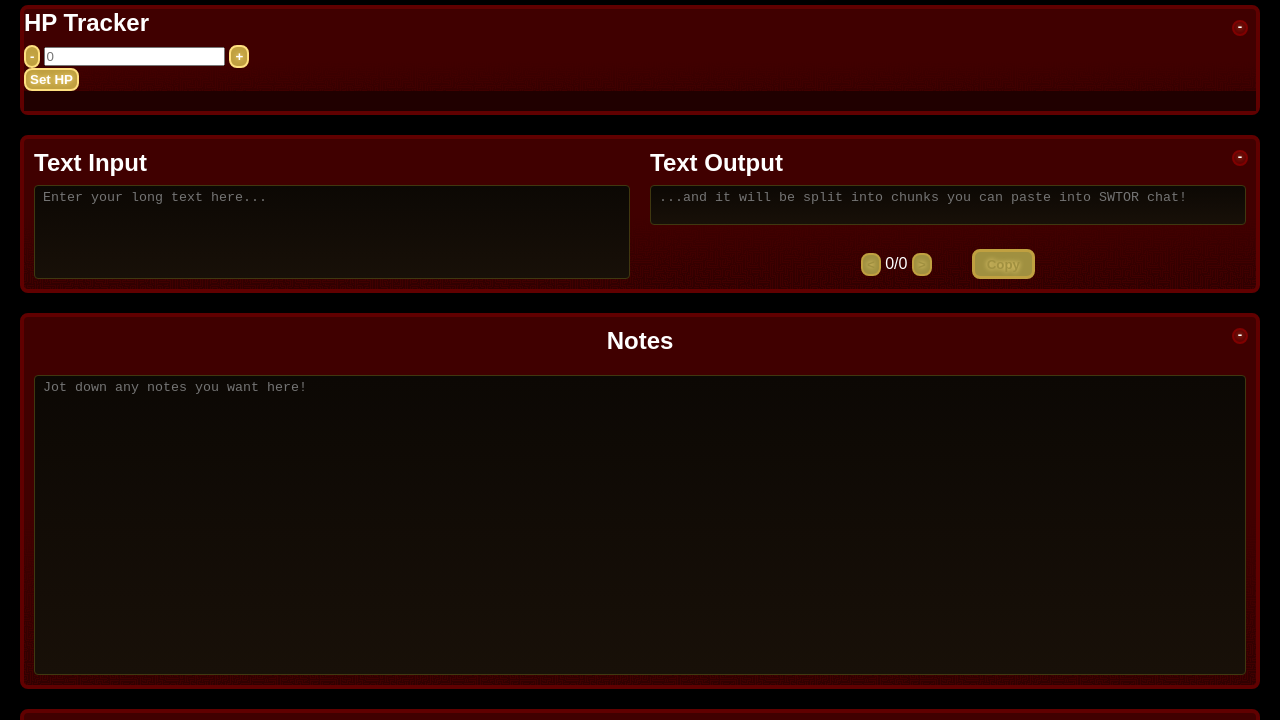
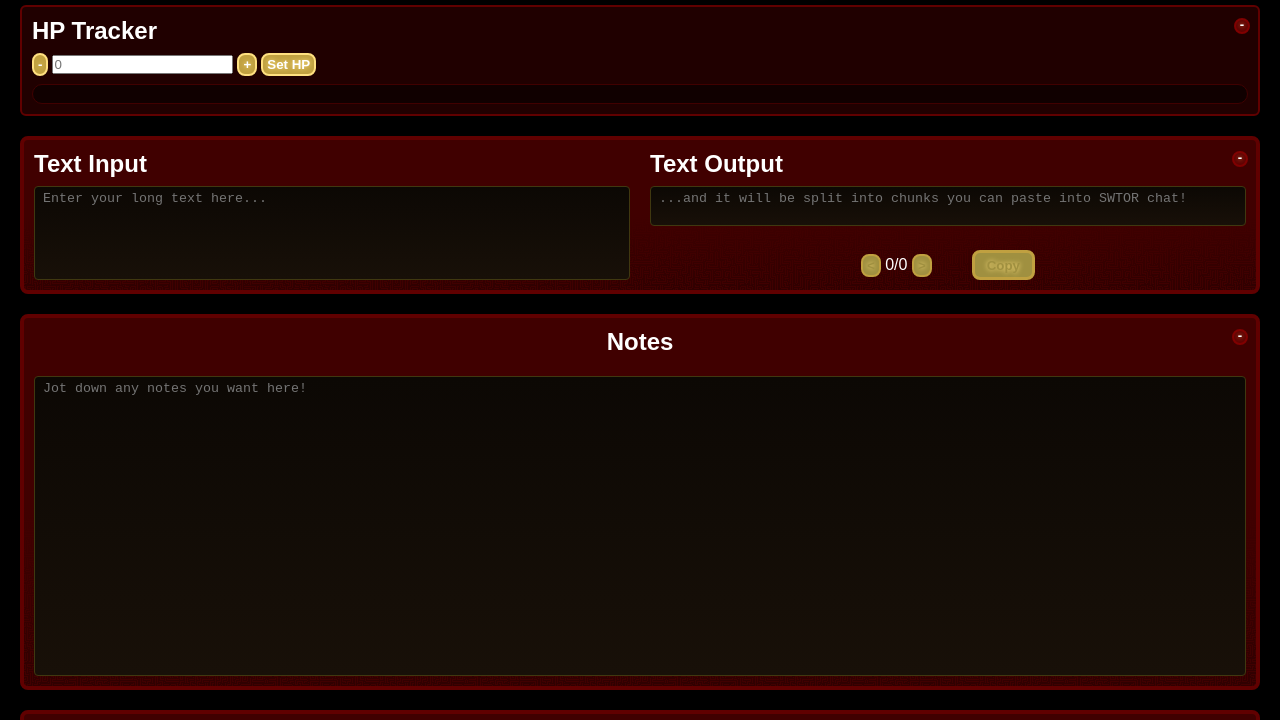
Before and after one commit to itsLeveric/i-love-democracy, a plain HTML site: page index.html in a window 1280 px wide. Shown: the part 61-781 px from the top of the page. Drawn offline with Linux system fonts and the light colour scheme.

Commit message:
I hate this

```diff
--- a/assets/css/style.css
+++ b/assets/css/style.css
@@ -453,15 +453,30 @@ textarea {
 		height: auto;
 	}
 }
+/* === HP Tracker Bar Styles === */
+#hpTrackerSection {
+  display: flex;
+  flex-direction: column;
+  align-items: stretch;
+  background: #200000;
+  border: 2px solid #600000;
+  border-radius: 6px;
+  padding: 10px;
+  margin-bottom: 20px;
+}
 
-#hpBarWrapper {
-  height: 20px !important;       /* force visible height */
-  background: #200000 !important; /* contrast background */
-  overflow: visible !important;
+#hpBarContainer {
+  width: 100%;
+  height: 20px;
+  background: #100000;
+  border: 1px solid #400000;
+  border-radius: 10px;
+  overflow: hidden;
+  margin-top: 8px;
 }
+
 #hpBar {
-  height: 100% !important;
-  position: relative !important;
-  z-index: 10 !important;
-  border-radius: 4px !important;
+  height: 100%;
+  width: 0%;
+  transition: width 0.4s ease, background 0.4s ease;
 }
--- a/index.html
+++ b/index.html
@@ -14,15 +14,15 @@
     <button type="button" class="buttonSmall">-</button>
   </div>
   <h2>HP Tracker</h2>
+
   <div id="hpTracker" class="flexMe">
     <button id="hpMinus" class="buttonSmall">-</button>
     <input type="number" id="hpValue" value="" placeholder="0" step="1" />
     <button id="hpPlus" class="buttonSmall">+</button>
-  </div>
-  <div>
     <button id="hpSet" class="buttonSmall">Set HP</button>
   </div>
-  <div id="hpBarWrapper">
+
+  <div id="hpBarContainer">
     <div id="hpBar"></div>
   </div>
 </section>
```
